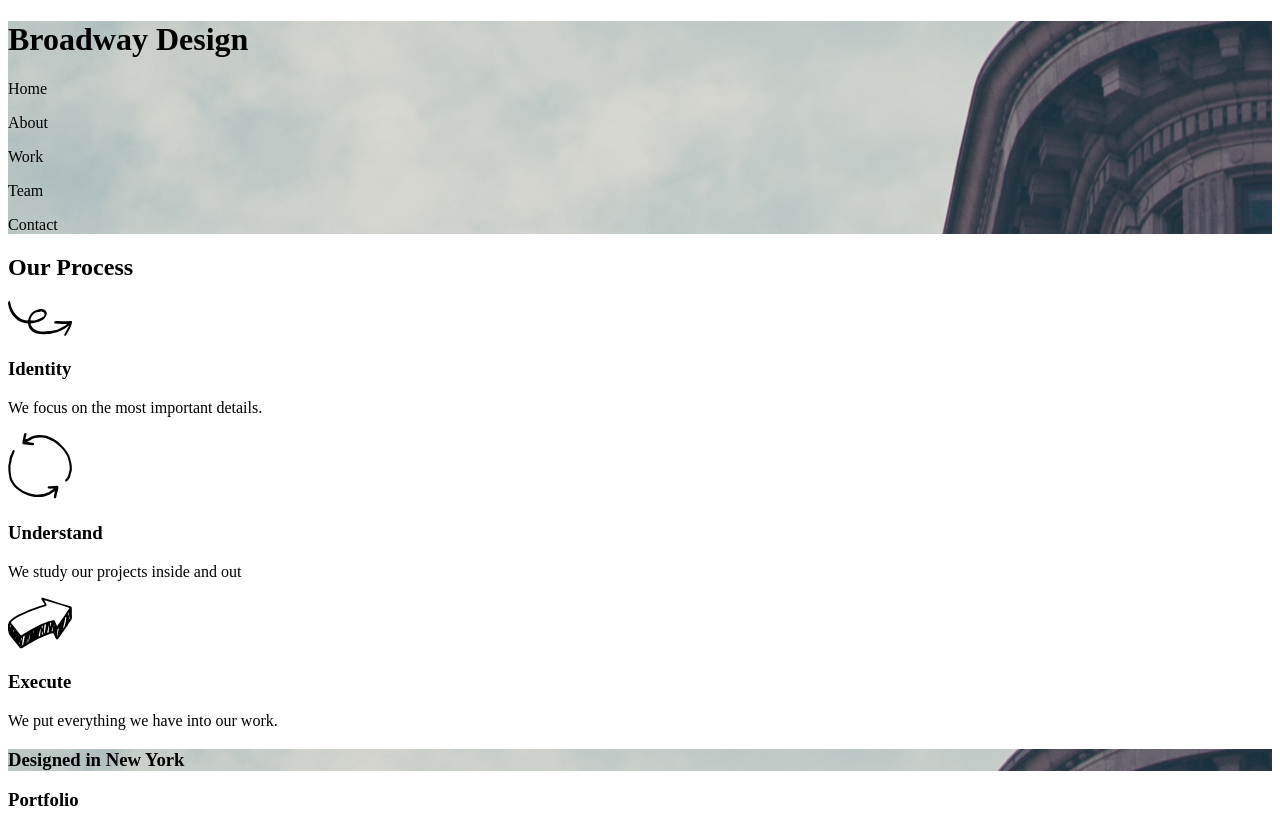
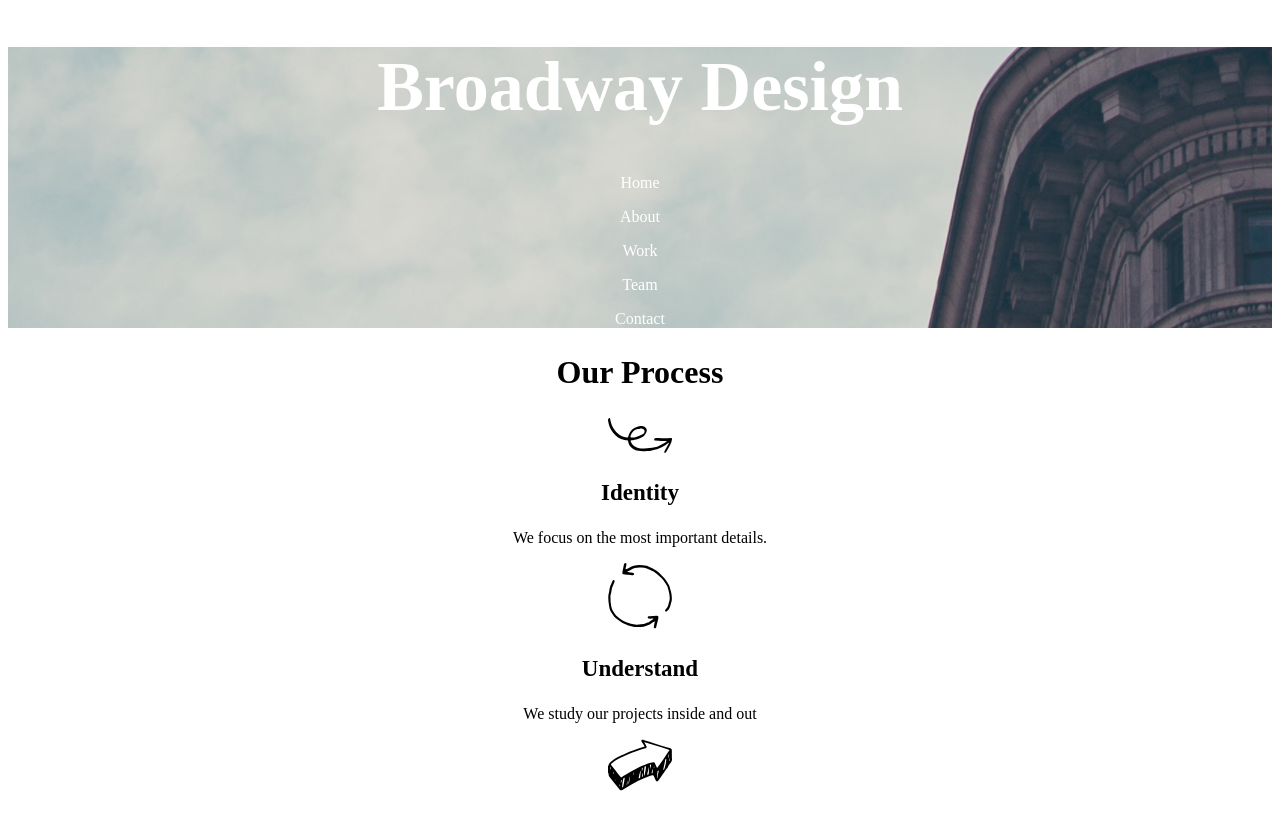
Before and after one commit to johnrobertmcbride/broadway, a plain HTML site: page index.html in a window 1280 px wide. Shown: the top 814 px of the page. Drawn offline with Linux system fonts and the light colour scheme.

Commit message:
Add majority of css

```diff
--- a/resources/css/style.css
+++ b/resources/css/style.css
@@ -1,3 +1,25 @@
+body {
+  font: Helvetica;
+  text-align: center;
+}
+
+h1 {
+  color: white;
+  font-size: 70px;
+  font-weight: bold;
+}
+
+h2 {
+  font-size: 32px;
+  font-weight: bold;
+}
+
+h3 {
+  font-size: 23px;
+  font-weight: bold;
+}
+
 .background {
-  background-image: url("../images/the-flatiron-building.png")
+  background-image: url("../images/the-flatiron-building.png");
+  color: white;
 }
```
